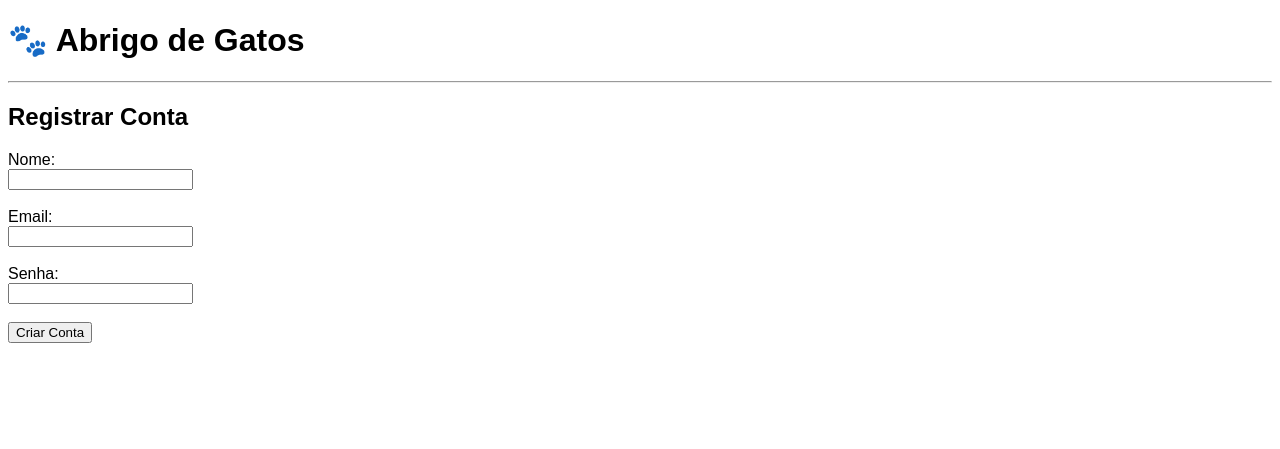
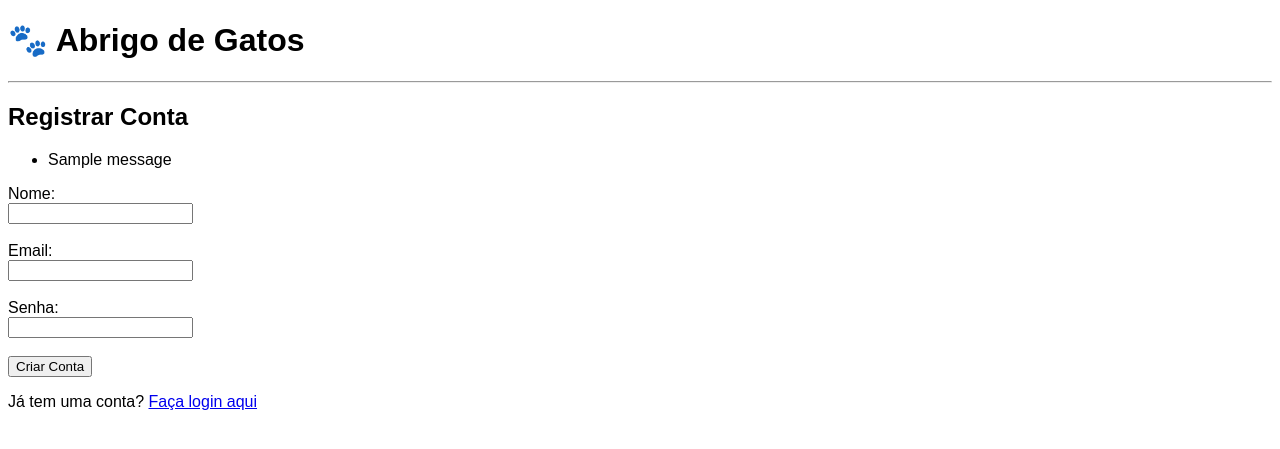
Before and after one commit to marianacondef/abrigo-de-gatos, a Flask app: page /registro in a window 1280 px wide. Shown: the top 449 px of the page. Run offline with Flask 3, Linux system fonts and the light colour scheme; tables that the repository leaves empty hold one stand-in row (values such as "Sample post"); one stand-in notice (Sample message) is shown.

Commit message:
feat: adiciona funcionalidades de login/logout e gerenciamento de sessão

```diff
--- a/app/__init__.py
+++ b/app/__init__.py
@@ -1,17 +1,32 @@
 from flask import Flask
 from flask_sqlalchemy import SQLAlchemy
+from flask_login import LoginManager
 from config import Config
 
 db = SQLAlchemy()
+login_manager = LoginManager()
 
 def create_app():
     app = Flask(__name__)
     app.config.from_object(Config)
     db.init_app(app)
+    login_manager.init_app(app)
+    login_manager.login_view = 'main.login'
 
+    from app import models  # # ← IMPORTANTE! Isso ativa seus models no banco
+
+    #  Carregador do usuário
+    @login_manager.user_loader
+    def load_user(user_id):
+        from app.models import Usuario
+        return Usuario.query.get(int(user_id))
+
+    # Registro de blueprint
     from app.routes import main
     app.register_blueprint(main)
 
-    from app import models  # ← IMPORTANTE! Isso ativa seus models no banco
+    # Criação das tabelas automaticamente
+    with app.app_context():
+        db.create_all()
 
     return app
--- a/app/models.py
+++ b/app/models.py
@@ -9,6 +9,9 @@ class Usuario(UserMixin, db.Model):
     email = db.Column(db.String(100), unique=True, nullable=False)
     senha = db.Column(db.String(200), nullable=False)
     tipo = db.Column(db.String(20), default="geral")  # admin, funcionario, candidato, geral
+
+    def __repr__(self):
+        return f"<Usuario {self.nome}>"
 
     favoritos = db.relationship("Gato", secondary="favoritos", backref="favoritado_por")
     adotou = db.relationship("Adocao", backref="usuario", lazy=True)
--- a/app/routes.py
+++ b/app/routes.py
@@ -1,7 +1,8 @@
-from flask import Blueprint, render_template, request
+from flask import Blueprint, render_template, request, redirect, url_for, flash
+from flask_login import login_user, login_required, logout_user, current_user
 from app.models import Usuario
 from app import db
-from werkzeug.security import generate_password_hash
+from werkzeug.security import generate_password_hash, check_password_hash
 
 main = Blueprint('main', __name__)
 
@@ -13,10 +14,22 @@ def index():
 # Login
 @main.route("/login", methods=['GET', 'POST'])
 def login():
+    if current_user.is_authenticated:
+        return redirect(url_for('main.index'))  # Redireciona para a página inicial se o usuário já estiver logado
+
     if request.method == 'POST':
         email = request.form['email']
         senha = request.form['senha']
-        return f"Login tentado com: {email} / {senha}"
+
+        usuario = Usuario.query.filter_by(email=email).first()
+
+        # Autenticação do usuário
+        if usuario and check_password_hash(usuario.senha, senha):
+            login_user(usuario)
+            return redirect(url_for('main.index'))  # Redireciona para a página inicial após o login
+        else:
+            flash("Email ou senha inválidos.", "error")
+            return redirect(url_for('main.login'))
 
     return render_template("login.html")
 
@@ -28,6 +41,12 @@ def registro():
         email = request.form['email']
         senha = request.form['senha']
 
+        # Verificar se o email já está registrado
+        usuario_existente = Usuario.query.filter_by(email=email).first()
+        if usuario_existente:
+            flash("Este e-mail já está em uso. Por favor, escolha outro.", "error")
+            return redirect(url_for('main.registro'))
+
         senha_hash = generate_password_hash(senha)
 
         novo_usuario = Usuario(nome=nome, email=email, senha=senha_hash)
@@ -35,8 +54,17 @@ def registro():
         try:
             db.session.add(novo_usuario)
             db.session.commit()
-            return f"Usuário {nome} registrado com sucesso!"
+            return redirect(url_for('main.login'))  # Redireciona para a página de login após o registro
         except Exception as e:
-            return f"Erro ao salvar no banco: {str(e)}"
+            flash(f"Erro ao salvar no banco: {str(e)}", "error")
+            return redirect(url_for('main.registro'))
 
     return render_template("registro.html")
+
+# Logout
+@main.route("/logout")
+@login_required  # Só pode acessar se estiver logado
+def logout():
+    logout_user()  # Desconecta o usuário
+    flash("Você foi desconectado com sucesso.", "success")
+    return redirect(url_for('main.index'))  # Redireciona para a página inicial após o logout
--- a/app/templates/registro.html
+++ b/app/templates/registro.html
@@ -3,16 +3,27 @@
 
 {% block content %}
 <h2>Registrar Conta</h2>
+{% with messages = get_flashed_messages(with_categories=true) %}
+{% if messages %}
+    <ul>
+    {% for category, message in messages %}
+        <li class="{{ category }}">{{ message }}</li>
+    {% endfor %}
+    </ul>
+{% endif %}
+{% endwith %}
 <form method="POST" action="/registro">
     <label>Nome:</label><br>
-    <input type="text" name="nome" required><br><br>
+    <input type="text" id="nome" name="nome" required><br><br>
 
     <label>Email:</label><br>
-    <input type="email" name="email" required><br><br>
+    <input type="email" id="email" name="email" required><br><br>
 
     <label>Senha:</label><br>
-    <input type="password" name="senha" required><br><br>
+    <input type="password" id="senha" name="senha" required><br><br>
 
     <button type="submit">Criar Conta</button>
 </form>
+
+<p>Já tem uma conta? <a href="{{ url_for('main.login') }}">Faça login aqui</a></p>
 {% endblock %}
```
Also changed, not shown: app/templates/index.html (added, +21 -0 lines), app/templates/login.html (+5 -2 lines).
